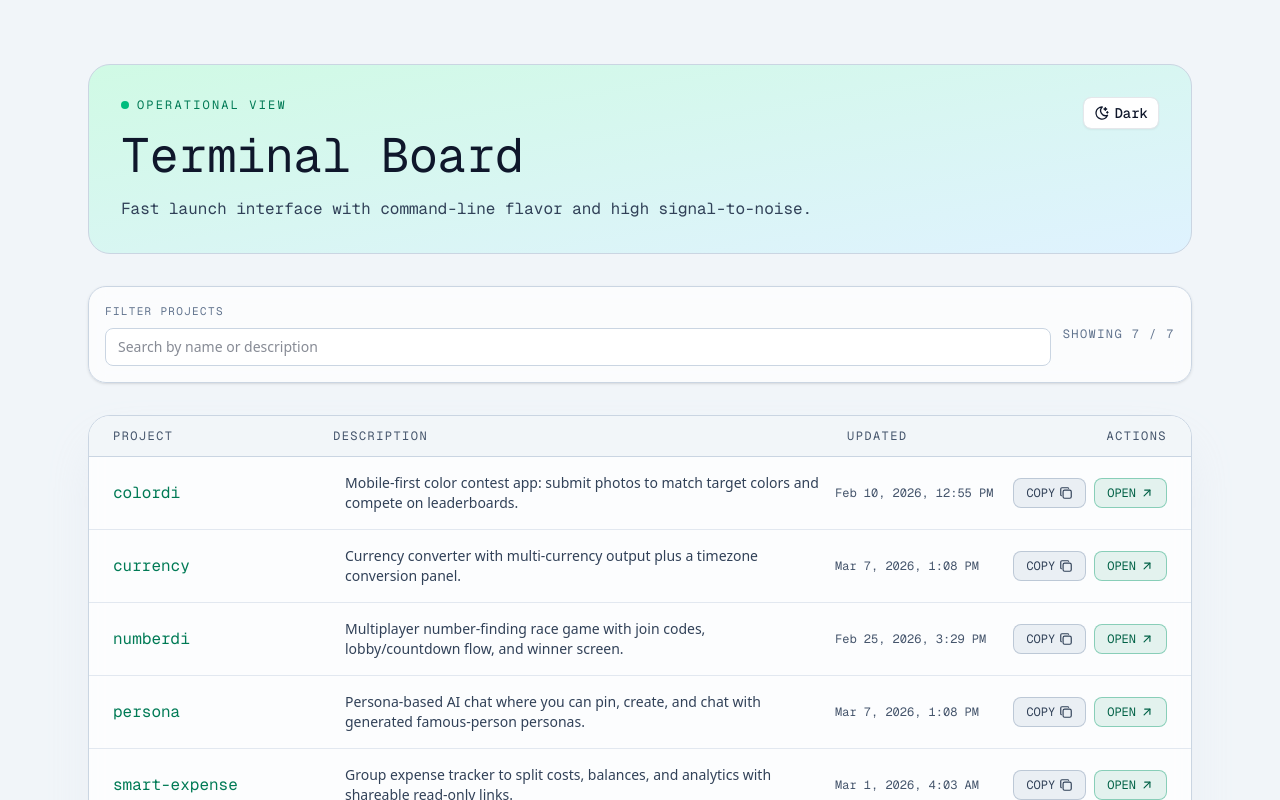
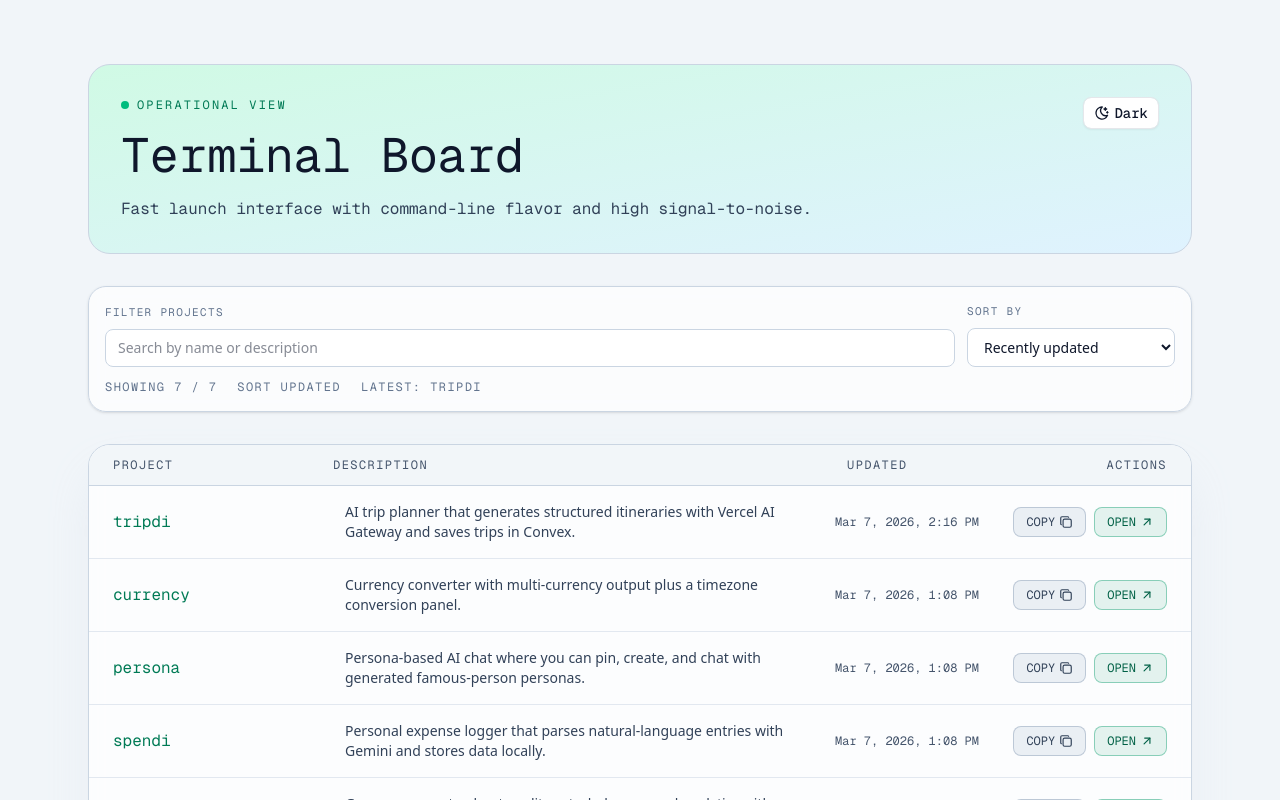
Before and after one commit to earlwlkr/mike-codes, a Next.js app: page / in a window 1280 px wide. Shown: the top 800 px of the page. Built offline with nearby package versions, Linux system fonts and the light colour scheme.

Commit message:
Add project board sorting controls and status summary

```diff
--- a/components/project-board.tsx
+++ b/components/project-board.tsx
@@ -11,23 +11,44 @@ type ProjectBoardProps = {
 
 export function ProjectBoard({ projects }: ProjectBoardProps) {
   const [query, setQuery] = useState("");
+  const [sortMode, setSortMode] = useState<"name" | "updated">("updated");
   const [copiedProject, setCopiedProject] = useState<string | null>(null);
   const [copyErrorProject, setCopyErrorProject] = useState<string | null>(null);
 
   const normalizedQuery = query.trim().toLowerCase();
 
   const filteredProjects = useMemo(() => {
-    if (!normalizedQuery) {
-      return projects;
+    const visibleProjects = normalizedQuery
+      ? projects.filter((project) => {
+          return (
+            project.vercelProject.toLowerCase().includes(normalizedQuery) ||
+            project.description.toLowerCase().includes(normalizedQuery)
+          );
+        })
+      : [...projects];
+
+    if (sortMode === "updated") {
+      return [...visibleProjects].sort((a, b) => {
+        return new Date(b.lastUpdatedAt).getTime() - new Date(a.lastUpdatedAt).getTime();
+      });
     }
 
-    return projects.filter((project) => {
-      return (
-        project.vercelProject.toLowerCase().includes(normalizedQuery) ||
-        project.description.toLowerCase().includes(normalizedQuery)
-      );
+    return [...visibleProjects].sort((a, b) => {
+      return a.vercelProject.localeCompare(b.vercelProject);
     });
-  }, [projects, normalizedQuery]);
+  }, [projects, normalizedQuery, sortMode]);
+
+  const latestProject = useMemo(() => {
+    return projects.reduce<ProjectLink | null>((latest, current) => {
+      if (!latest) {
+        return current;
+      }
+
+      return new Date(current.lastUpdatedAt).getTime() > new Date(latest.lastUpdatedAt).getTime()
+        ? current
+        : latest;
+    }, null);
+  }, [projects]);
 
   const copyWithFallback = async (value: string) => {
     if (typeof navigator !== "undefined" && navigator.clipboard?.writeText) {
@@ -82,10 +103,22 @@ export function ProjectBoard({ projects }: ProjectBoardProps) {
     }).format(timestamp);
   };
 
+  const filteredCountLabel = `${filteredProjects.length} / ${projects.length}`;
+  const matchesLatestProject =
+    latestProject &&
+    filteredProjects.length > 0 &&
+    filteredProjects[0]?.vercelProject === latestProject.vercelProject;
+
+  const latestLabel = matchesLatestProject
+    ? `Latest: ${latestProject.vercelProject}`
+    : "Latest hidden by filter/sort";
+
+  const sortLabel = sortMode === "updated" ? "Updated" : "Name";
+
   return (
     <>
       <section className="rounded-2xl border border-slate-300 bg-white/70 p-4 shadow-sm backdrop-blur transition-colors dark:border-slate-800 dark:bg-slate-950/60">
-        <div className="flex flex-col gap-3 md:flex-row md:items-center md:justify-between">
+        <div className="flex flex-col gap-3 md:flex-row md:items-end md:justify-between">
           <label className="flex-1">
             <span className="mb-2 block font-mono text-[11px] tracking-[0.12em] text-slate-500 uppercase dark:text-slate-400">
               Filter projects
@@ -98,9 +131,25 @@ export function ProjectBoard({ projects }: ProjectBoardProps) {
             />
           </label>
 
-          <div className="font-mono text-xs tracking-[0.12em] text-slate-500 uppercase dark:text-slate-400">
-            Showing {filteredProjects.length} / {projects.length}
-          </div>
+          <label className="md:w-52">
+            <span className="mb-2 block font-mono text-[11px] tracking-[0.12em] text-slate-500 uppercase dark:text-slate-400">
+              Sort by
+            </span>
+            <select
+              value={sortMode}
+              onChange={(event) => setSortMode(event.target.value as "name" | "updated")}
+              className="w-full rounded-md border border-slate-300 bg-white px-3 py-2 text-sm outline-none transition focus:border-emerald-500 focus:ring-2 focus:ring-emerald-200 dark:border-slate-700 dark:bg-slate-900 dark:text-slate-100 dark:focus:border-emerald-400 dark:focus:ring-emerald-900/60"
+            >
+              <option value="updated">Recently updated</option>
+              <option value="name">Project name</option>
+            </select>
+          </label>
+        </div>
+
+        <div className="mt-3 flex flex-wrap items-center gap-x-5 gap-y-2 font-mono text-xs tracking-[0.12em] text-slate-500 uppercase dark:text-slate-400">
+          <span>Showing {filteredCountLabel}</span>
+          <span>Sort {sortLabel}</span>
+          <span>{latestLabel}</span>
         </div>
       </section>
 
```
